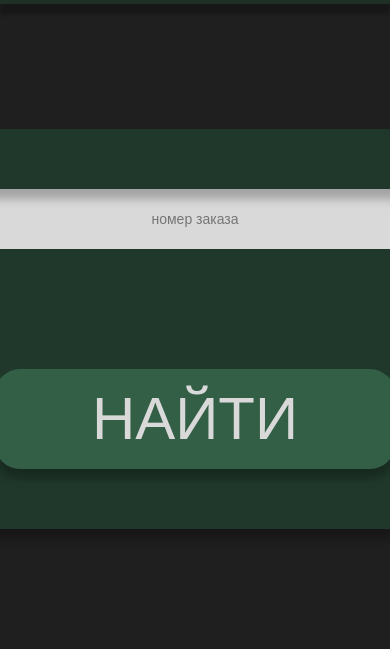
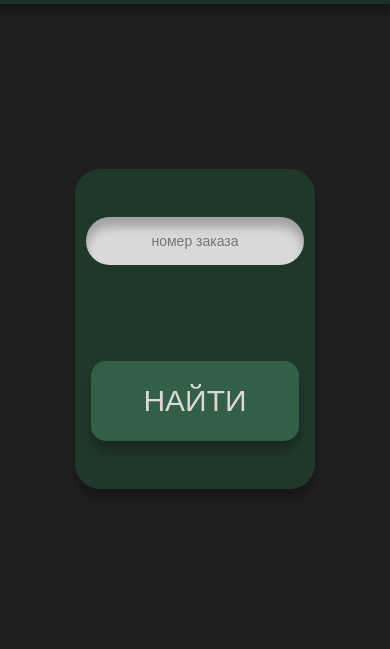
Before and after one commit to rar-exe/NMC.github.io, a plain HTML site: page track.html in a window 390 px wide. Shown: the part 40-689 px from the top of the page. Drawn offline with nearby package versions, Linux system fonts and the light colour scheme; a web font is replaced by a local one.

Commit message:
track adaptiv

```diff
--- a/css/track_page/track.css
+++ b/css/track_page/track.css
@@ -1,5 +1,5 @@
 .track{
-    height: 1080px;
+    height: 100%;
 }
 
 .header__content{
@@ -11,7 +11,7 @@
 }
 
 #map{
-    height: 1080px;
+    height: 100%;
     width: 100%;
     position: absolute;
     z-index: -1;
@@ -61,18 +61,18 @@
 .track__button{
     width: 400px;
     height: 100px;
+    border-radius: 25px;
+    font-size: 60px;
     margin: 0 auto;
     background-color: #325F46;
     color: #D9D9D9;
     border: none;
-    border-radius: 25px;
-    font-size: 60px;
     text-transform: uppercase;
     box-shadow: 0 10px 10px rgba(0,0,0,0.25);
 }
 
 .track__button:hover{
-    scale: 1.1;
+    scale: 1.05;
     transition: 0.3s ease-in-out;
 }
 
@@ -82,7 +82,7 @@
 }
 
 .track__button:active{
-    scale: 0.9;
+    scale: 0.95;
     transition: 0.3s ease-in-out;
 }
 
@@ -125,3 +125,121 @@ td{
     padding: 5px;
     background-color: #325F46;
 }
+
+@media screen and (max-width: 1439px) {
+    .track__block{
+        border-radius: 25px;
+        width: 500px;
+        height: 250px;
+    }
+
+    .track_block_content{
+        height: 175px;
+        padding: 37.5px 0;
+    }
+
+    #track_number{
+        width: 375px;
+        height: 37.5px;
+    }
+
+    .track_error{
+        font-size: 14px;
+    }
+
+    .track__button{
+        width: 250px;
+        height: 62.5px;
+        border-radius: 15px;
+        font-size: 35px;
+    }
+}
+
+@media screen and (max-width: 1199px) {
+    .track__block{
+        border-radius: 25px;
+        width: 300px;
+        height: 150px;
+    }
+
+    .track_block_content{
+        height: 105px;
+        padding: 22.5px 0;
+    }
+
+    #track_number{
+        width: 225px;
+        height: 22.5px;
+    }
+
+    .track_error{
+        font-size: 8px;
+    }
+
+    .track__button{
+        width: 150px;
+        height: 37.5px;
+        border-radius: 15px;
+        font-size: 22px;
+    }
+}
+
+@media screen and (max-width: 767px) {
+    .track__block{
+        border-radius: 25px;
+        width: 300px;
+        height: 400px;
+    }
+
+    .track_block_content{
+        height: 280px;
+        padding: 60px 0;
+    }
+
+    #track_number{
+        width: 260px;
+        height: 60px;
+    }
+
+    .track_error{
+        font-size: 16px;
+        text-align: center;
+    }
+
+    .track__button{
+        width: 260px;
+        height: 100px;
+        border-radius: 15px;
+        font-size: 30px;
+    }
+}
+
+@media screen and (max-width: 429px) {
+    .track__block{
+        border-radius: 25px;
+        width: 240px;
+        height: 320px;
+    }
+
+    .track_block_content{
+        height: 224px;
+        padding: 48px 0;
+    }
+
+    #track_number{
+        width: 208px;
+        height: 48px;
+    }
+
+    .track_error{
+        font-size: 14px;
+        text-align: center;
+    }
+
+    .track__button{
+        width: 208px;
+        height: 80px;
+        border-radius: 15px;
+        font-size: 30px;
+    }
+}
```
